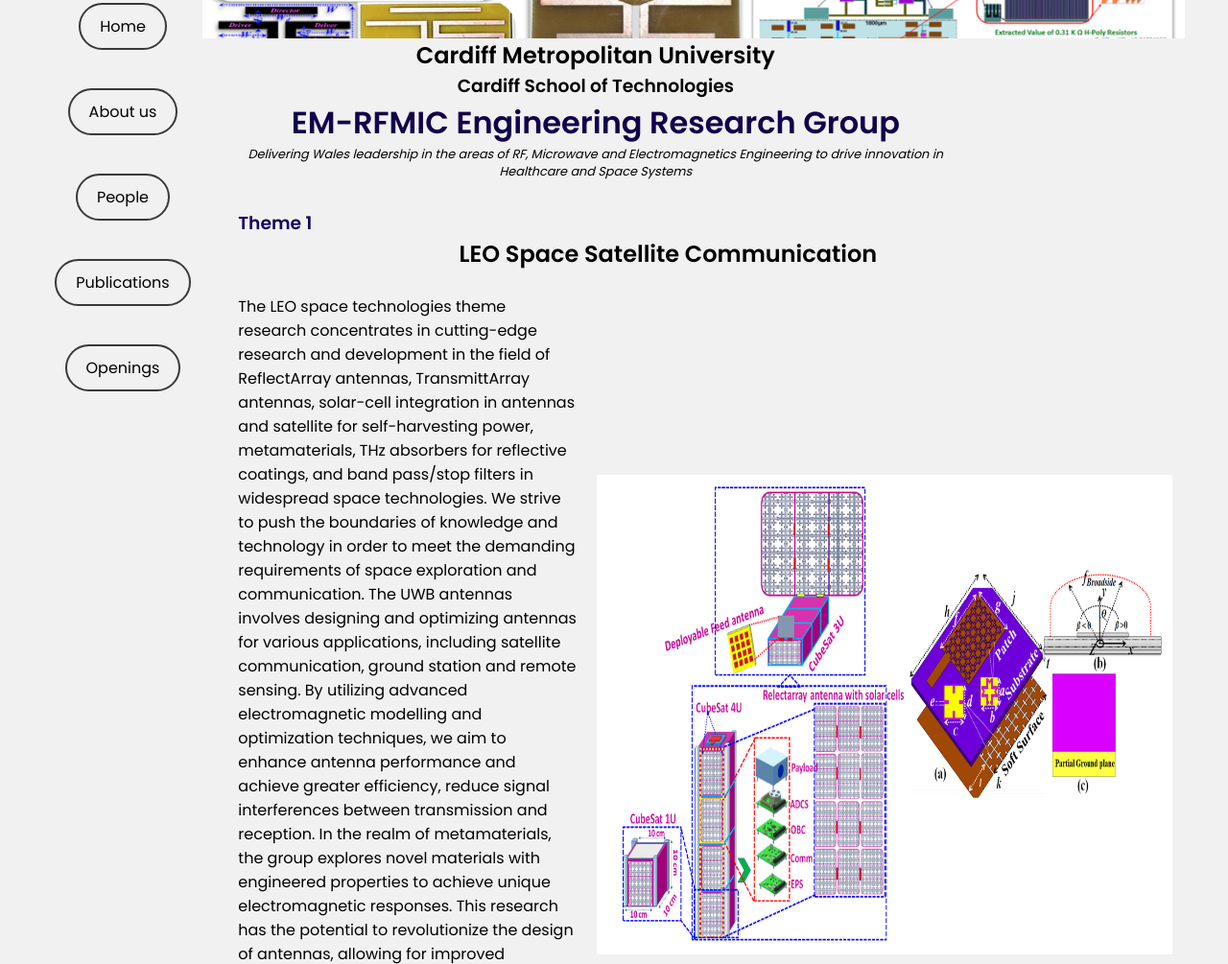
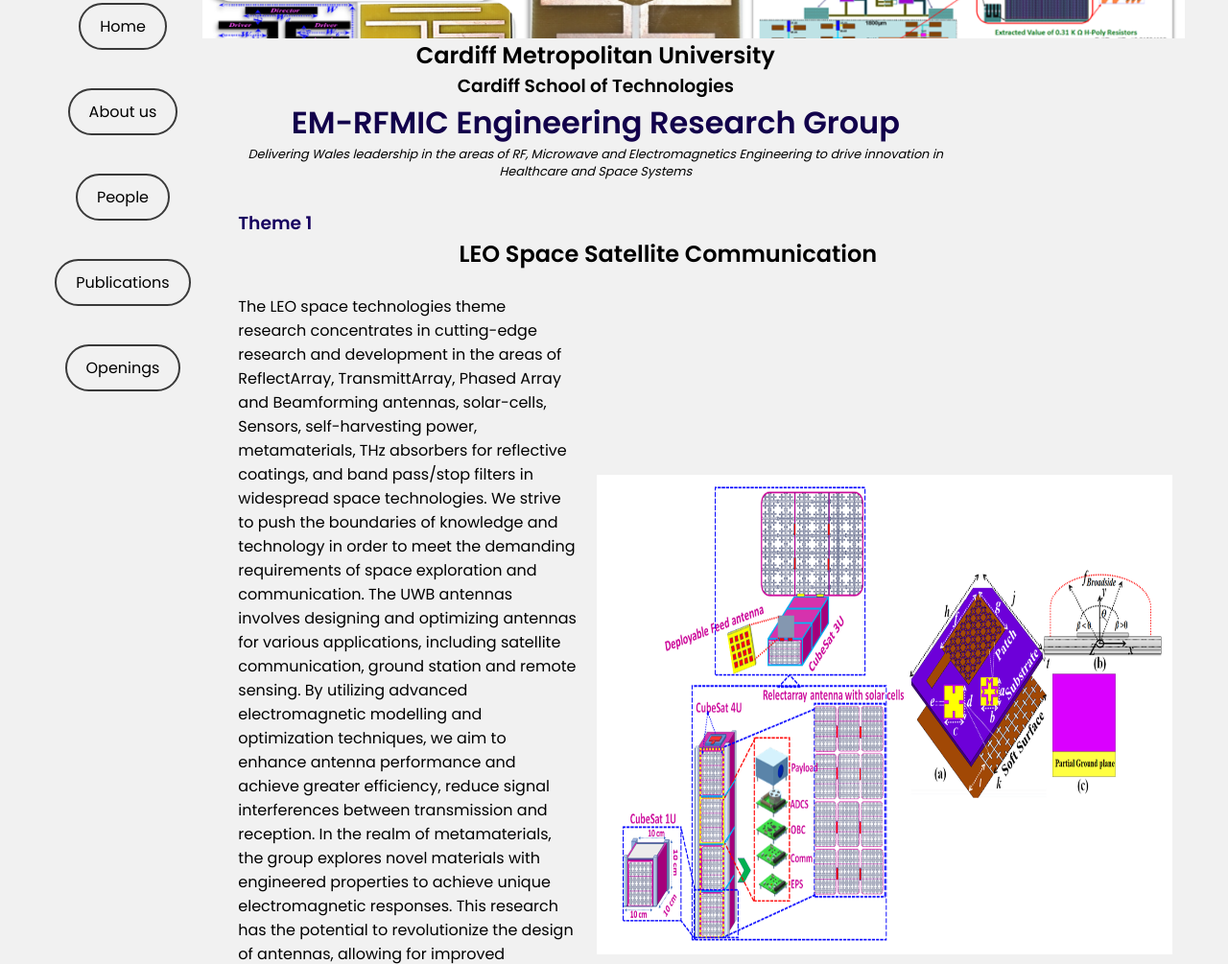
Before and after one commit to jasimuddincardiffmet/portfolio, a plain HTML site: page space.html in a window 1280 px wide. Shown: the part 312-1317 px from the top of the page at 96% size. Drawn offline with nearby package versions, Linux system fonts and the light colour scheme.

Commit message:
Update space.html

```diff
--- a/space.html
+++ b/space.html
@@ -30,7 +30,7 @@
             <h3>Theme 1</h3>
             <h2 style="width: 70vw; display: flex; align-items: center;">LEO Space Satellite Communication</h2>
             <div class="text">
-            <p> The LEO space technologies  theme research concentrates in cutting-edge research and development in the field of ReflectArray antennas, TransmittArray antennas, solar-cell integration in antennas and satellite for self-harvesting power, metamaterials, THz absorbers for reflective coatings, and band pass/stop filters in widespread space technologies. We strive to push the boundaries of knowledge and technology in order to meet the demanding requirements of space exploration and communication. The UWB antennas involves designing and optimizing antennas for various applications, including satellite communication, ground station and remote sensing. By utilizing advanced electromagnetic modelling and optimization techniques, we aim to enhance antenna performance and achieve greater efficiency, reduce signal interferences between transmission and reception.
+            <p> The LEO space technologies  theme research concentrates in cutting-edge research and development in the areas of ReflectArray, TransmittArray, Phased Array and Beamforming antennas, solar-cells, Sensors, self-harvesting power, metamaterials, THz absorbers for reflective coatings, and band pass/stop filters in widespread space technologies. We strive to push the boundaries of knowledge and technology in order to meet the demanding requirements of space exploration and communication. The UWB antennas involves designing and optimizing antennas for various applications, including satellite communication, ground station and remote sensing. By utilizing advanced electromagnetic modelling and optimization techniques, we aim to enhance antenna performance and achieve greater efficiency, reduce signal interferences between transmission and reception.
                 In the realm of metamaterials, the group explores novel materials with engineered properties to achieve unique electromagnetic responses. This research has the potential to revolutionize the design of antennas, allowing for improved bandwidth, efficiency, phase control, beam steering, and miniaturization. Additionally, the team focuses on developing absorbers by reducing reflection, maximum absorption efficiency, near unity incident angle which is essential in reducing interference in space-based communication systems.</p>
             <img class="thimg" src="assets/theme 1 -1.png" alt="" style="height: 500px;width: 600px;">
             </div>
```
